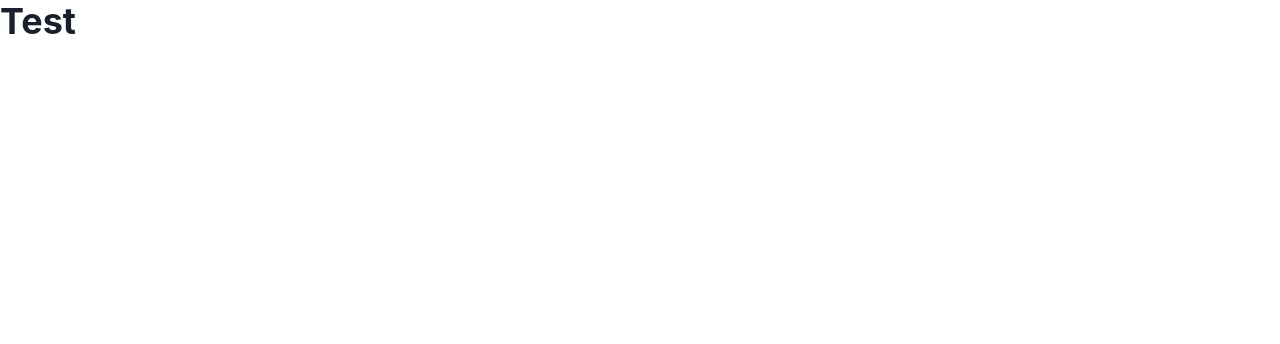
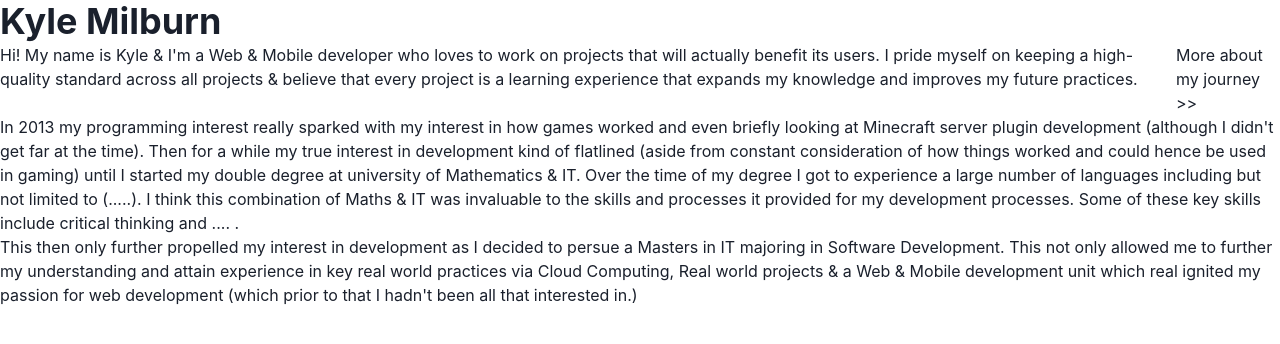
Before and after one commit to Kyle67/portfolio, a Next.js app: page / in a window 1280 px wide. Shown: the top 344 px of the page. Built offline with nearby package versions, Linux system fonts and the light colour scheme.

Commit message:
feat: :speech_balloon: about me text

```diff
--- a/pages/index.tsx
+++ b/pages/index.tsx
@@ -1,4 +1,4 @@
-import { Flex, Heading } from "@chakra-ui/react";
+import { Flex, Heading, Text, chakra } from "@chakra-ui/react";
 import Head from "next/head";
 
 export default function Home() {
@@ -10,9 +10,52 @@ export default function Home() {
         <meta name="viewport" content="width=device-width, initial-scale=1" />
         <link rel="icon" href="/websiteIcon.png" />
       </Head>
-      <Flex>
-        <Heading>Test</Heading>
-      </Flex>
+      <MainContainer>
+        <Heading>Kyle Milburn</Heading>
+        <Flex>
+          <Text>
+            Hi! My name is Kyle & I&apos;m a Web & Mobile developer who loves to
+            work on projects that will actually benefit its users. I pride
+            myself on keeping a high-quality standard across all projects &
+            believe that every project is a learning experience that expands my
+            knowledge and improves my future practices.
+          </Text>
+          {/**
+           * // TODO: Fancy animation that slides in from right and shows the more info (probably a whole differnt page)
+           */}
+          <Text>More about my journey &gt;&gt;</Text>
+        </Flex>
+        <Flex flexDir="column">
+          <Text>
+            In 2013 my programming interest really sparked with my interest in
+            how games worked and even briefly looking at Minecraft server plugin
+            development (although I didn&apos;t get far at the time). Then for a
+            while my true interest in development kind of flatlined (aside from
+            constant consideration of how things worked and could hence be used
+            in gaming) until I started my double degree at university of
+            Mathematics & IT. Over the time of my degree I got to experience a
+            large number of languages including but not limited to (.....). I
+            think this combination of Maths & IT was invaluable to the skills
+            and processes it provided for my development processes. Some of
+            these key skills include critical thinking and .... .
+          </Text>
+          <Text>
+            This then only further propelled my interest in development as I
+            decided to persue a Masters in IT majoring in Software Development.
+            This not only allowed me to further my understanding and attain
+            experience in key real world practices via Cloud Computing, Real
+            world projects & a Web & Mobile development unit which real ignited
+            my passion for web development (which prior to that I hadn&apos;t
+            been all that interested in.)
+          </Text>
+        </Flex>
+      </MainContainer>
     </>
   );
 }
+
+const MainContainer = chakra(Flex, {
+  baseStyle: {
+    flexDirection: "column",
+  },
+});
```
